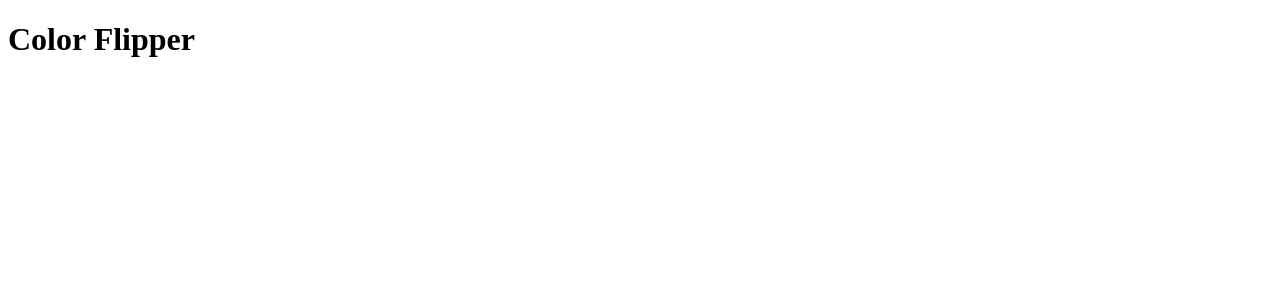
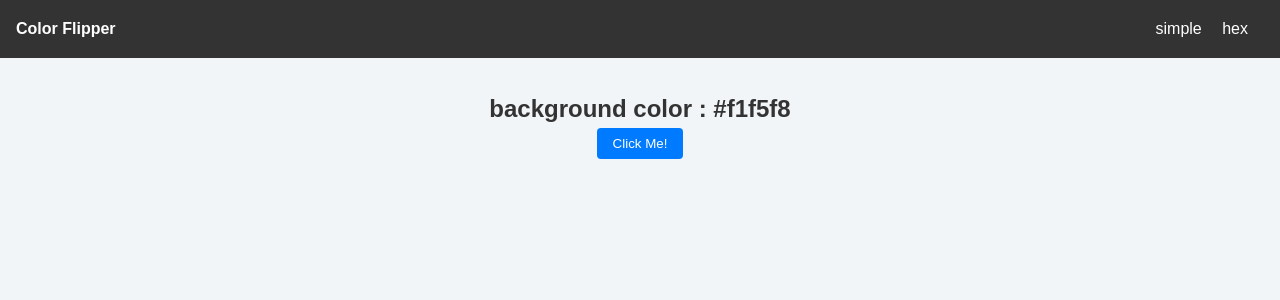
Before and after one commit to berkdenk/JSColorFlipper, a Django app: page / in a window 1280 px wide. Shown: the top 300 px of the page. Run offline with Django 4.2, Linux system fonts and the light colour scheme.

Commit message:
First Commit

```diff
--- a/ColorFlipperApp/templates/index.html
+++ b/ColorFlipperApp/templates/index.html
@@ -8,8 +8,27 @@
     <title>Color Flipper</title>
 </head>
 <body>
-    <h1>Color Flipper</h1>
-
+    <nav>
+        <div class="nav-center">
+            <h4>Color Flipper</h4>
+            <ul class="nav-links">
+                <li>
+                    <a href="index.html">simple</a>
+                </li>
+                <li>
+                    <a href="hex.html">hex</a>
+                </li>
+            </ul>
+        </div>
+    </nav>
+    <main>
+        <div class="container">
+            <h2>background color : <span class='color'>
+                #f1f5f8
+            </span></h2>
+            <button class="btn btn-hero" id='btn'>Click Me!</button>
+        </div>
+    </main>
 
     <script src="{% static "js/index.js" %}"></script>
 </body>
--- a/static/css/style.css
+++ b/static/css/style.css
@@ -0,0 +1,64 @@
+/* style.css */
+
+/* Reset CSS */
+* {
+    margin: 0;
+    padding: 0;
+    box-sizing: border-box;
+}
+
+body {
+    font-family: Arial, sans-serif;
+    background-color: #f1f5f8;
+    color: #333; /* Default text color */
+    line-height: 1.6;
+}
+
+.nav-center {
+    display: flex;
+    justify-content: space-between;
+    align-items: center;
+    padding: 1rem;
+    background-color: #333;
+    color: #fff;
+}
+
+.nav-links {
+    list-style-type: none;
+}
+
+.nav-links li {
+    display: inline;
+    margin-right: 1rem;
+}
+
+.nav-links a {
+    text-decoration: none;
+    color: #fff;
+}
+
+.container {
+    text-align: center;
+    margin-top: 2rem;
+}
+
+.color {
+    font-weight: bold;
+}
+
+.btn {
+    padding: 0.5rem 1rem;
+    background-color: #007bff; /* Blue color */
+    color: #fff;
+    border: none;
+    cursor: pointer;
+    border-radius: 4px;
+}
+
+.btn:hover {
+    background-color: #0056b3; /* Darker blue color on hover */
+}
+
+.btn:focus {
+    outline: none; /* Removing default focus outline */
+}
--- a/static/js/index.js
+++ b/static/js/index.js
@@ -0,0 +1,10 @@
+const colors=['green','red','rgba(133,122,200)','#f15025'];
+
+const btn=document.getElementById('btn');
+const color=document.querySelector('.color');
+
+btn.addEventListener('click',function(){
+    const randomNumber=Math.floor(Math.random() * colors.length);
+    document.body.style.backgroundColor=colors[randomNumber];
+    color.textContent=colors[randomNumber];
+});
```
